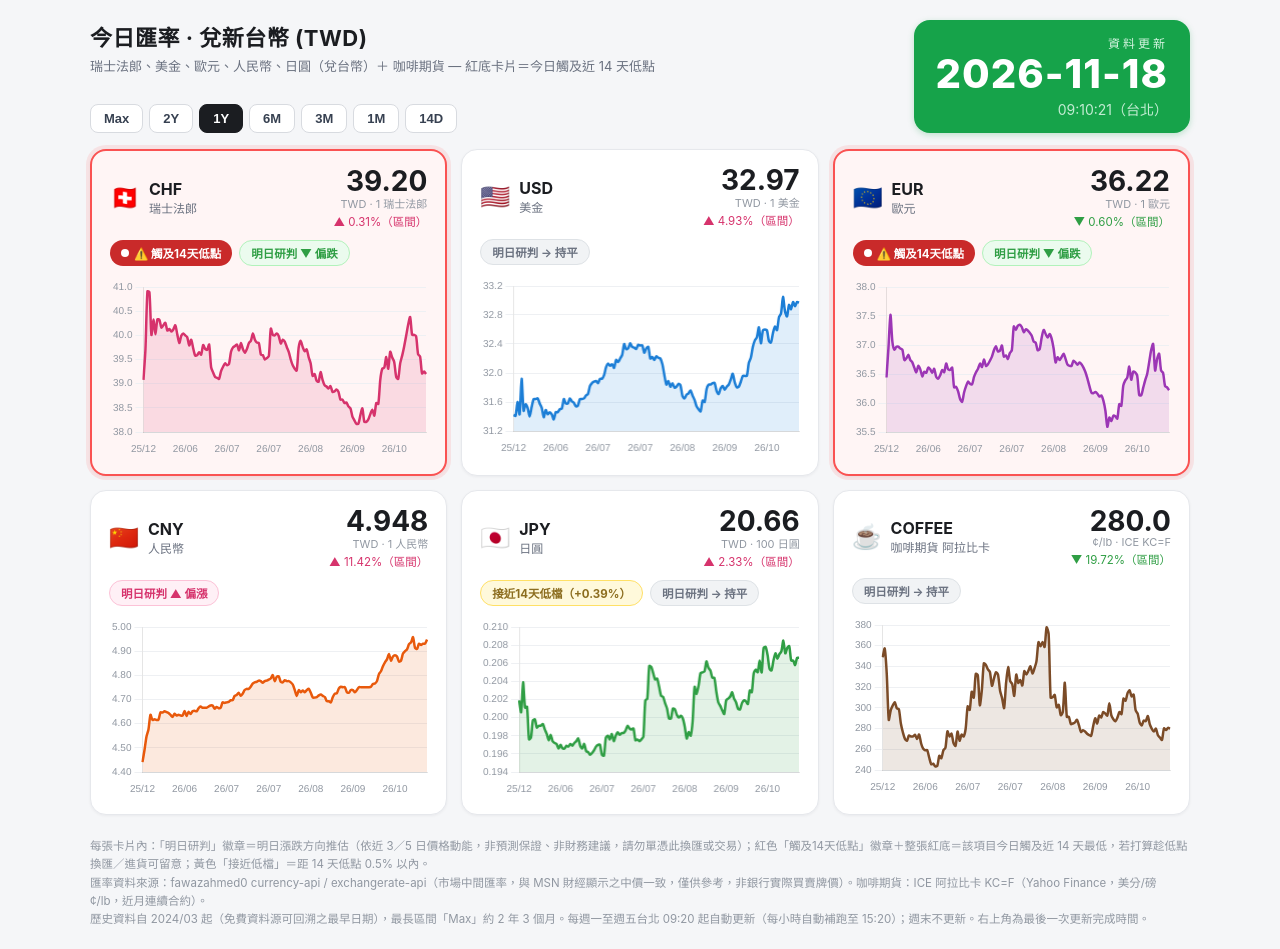
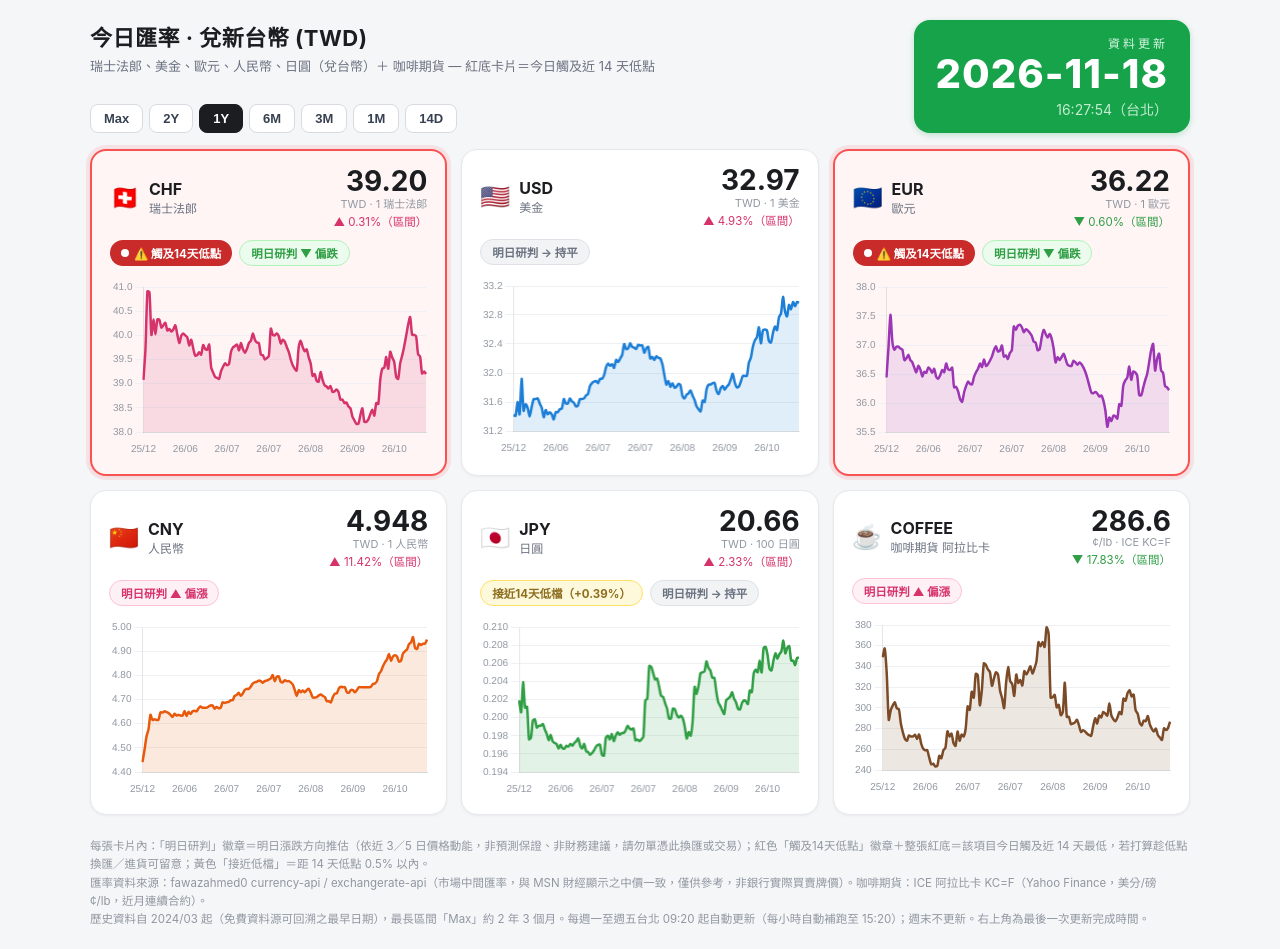
Before and after one commit to brianchen222/fx-twd, a plain HTML site: page index.html in a window 1280 px wide. Drawn offline with nearby package versions, Linux system fonts and the light colour scheme.

Commit message:
Auto update FX/Coffee

```diff
--- a/index.html
+++ b/index.html
@@ -58,7 +58,7 @@ footer { margin-top:22px; font-size:11.5px; color:#9097a1; line-height:1.6; }
     <div class="stamp">
       <div class="lab">資料更新</div>
       <div class="big" id="stampDate">2026-11-18</div>
-      <div class="time" id="stampTime">09:10:21（台北）</div>
+      <div class="time" id="stampTime">16:27:54（台北）</div>
     </div>
   </div>
 
@@ -79,7 +79,7 @@ const SERIES = {
   EUR: {flag:"🇪🇺", name:"歐元",     color:"#9c36b5", dp:2, unit:"1 歐元",   data:[34.28,34.79,34.94,35.37,34.81,33.97,34.3,36.27,34.07,34.48,34.27,35.81,35.76,35.49,36.44,36.95,37.52,37.05,36.92,36.97,36.97,36.94,36.92,36.74,36.77,36.83,36.74,36.7,36.61,36.53,36.64,36.58,36.46,36.54,36.52,36.61,36.58,36.52,36.59,36.45,36.42,36.48,36.57,36.53,36.68,36.58,36.57,36.61,36.27,36.28,36.2,36.07,36.02,36.18,36.29,36.37,36.33,36.32,36.45,36.53,36.59,36.68,36.62,36.75,36.64,36.67,36.73,36.8,36.91,36.98,36.89,36.9,36.99,36.8,36.82,36.76,36.86,36.91,37.32,37.26,37.33,37.35,37.31,37.22,37.27,37.25,37.21,37.16,37.06,37.04,36.91,36.93,37.13,37.26,37.19,37.13,37.19,37.11,36.94,36.7,36.79,36.74,36.79,36.85,36.76,36.66,36.64,36.64,36.73,36.7,36.66,36.7,36.67,36.61,36.53,36.42,36.29,36.18,36.17,36.19,36.16,36.11,36.13,36.04,35.87,35.59,35.75,35.69,35.78,35.77,35.73,35.98,35.95,36.3,36.39,36.44,36.63,36.4,36.54,36.53,36.47,36.14,36.13,36.26,36.39,36.5,36.7,36.91,37.02,36.56,36.76,36.85,36.56,36.52,36.29,36.27,36.22]},
   CNY: {flag:"🇨🇳", name:"人民幣",   color:"#e8590c", dp:3, unit:"1 人民幣", data:[4.391,4.507,4.468,4.509,4.493,4.495,4.519,4.411,4.162,4.086,4.165,4.292,4.278,4.326,4.441,4.49,4.546,4.576,4.637,4.615,4.618,4.615,4.617,4.647,4.646,4.651,4.648,4.644,4.636,4.628,4.641,4.634,4.637,4.634,4.633,4.652,4.632,4.649,4.64,4.651,4.653,4.651,4.664,4.671,4.666,4.666,4.666,4.671,4.675,4.675,4.662,4.669,4.664,4.666,4.688,4.686,4.688,4.69,4.697,4.697,4.715,4.719,4.728,4.715,4.724,4.739,4.744,4.744,4.753,4.766,4.771,4.773,4.778,4.776,4.769,4.776,4.778,4.782,4.787,4.801,4.776,4.794,4.796,4.773,4.771,4.78,4.776,4.776,4.771,4.762,4.739,4.715,4.739,4.73,4.737,4.73,4.739,4.744,4.728,4.708,4.708,4.71,4.717,4.721,4.715,4.71,4.693,4.693,4.688,4.71,4.724,4.726,4.746,4.753,4.751,4.751,4.73,4.728,4.739,4.739,4.73,4.739,4.751,4.751,4.751,4.751,4.751,4.751,4.753,4.764,4.766,4.776,4.805,4.817,4.838,4.854,4.866,4.888,4.861,4.878,4.883,4.878,4.857,4.861,4.89,4.9,4.907,4.929,4.936,4.958,4.914,4.909,4.931,4.926,4.931,4.931,4.948]},
   JPY: {flag:"🇯🇵", name:"日圓",     color:"#2f9e44", dp:4, unit:"100 日圓", data:[0.2107,0.2068,0.2018,0.219,0.2101,0.2082,0.2189,0.224,0.2088,0.2036,0.1991,0.2079,0.2059,0.1998,0.2019,0.2006,0.2039,0.2011,0.2012,0.1976,0.1978,0.1997,0.1998,0.1989,0.1991,0.1991,0.1993,0.1987,0.1982,0.1975,0.1981,0.1974,0.1972,0.1971,0.1966,0.197,0.1966,0.1966,0.1969,0.1968,0.1971,0.1969,0.1972,0.1974,0.1977,0.1969,0.1966,0.1971,0.1963,0.1962,0.1959,0.1961,0.1964,0.1968,0.197,0.197,0.1959,0.1958,0.1978,0.198,0.1976,0.1982,0.1974,0.198,0.1984,0.1981,0.1983,0.1983,0.1986,0.1991,0.1988,0.1987,0.1988,0.1975,0.1976,0.1974,0.1976,0.1979,0.2019,0.2021,0.2057,0.2056,0.2049,0.2042,0.2043,0.2034,0.2024,0.2023,0.2016,0.201,0.1999,0.1999,0.201,0.2009,0.2003,0.2,0.2002,0.1999,0.199,0.1977,0.1984,0.198,0.1996,0.2034,0.2026,0.2035,0.2049,0.205,0.2051,0.2062,0.2055,0.2052,0.2044,0.2044,0.2029,0.2017,0.2013,0.2008,0.2004,0.2019,0.2021,0.2023,0.2028,0.2021,0.2017,0.201,0.2009,0.2016,0.2019,0.2018,0.2015,0.203,0.2028,0.2049,0.2053,0.205,0.2063,0.205,0.2077,0.2078,0.2069,0.2054,0.2052,0.2063,0.2071,0.2065,0.207,0.2073,0.2085,0.2071,0.2077,0.2079,0.2063,0.2063,0.2058,0.2066,0.2066]},
-  COFFEE: {flag:"☕", name:"咖啡期貨 阿拉比卡", color:"#7b4b27", dp:1, unit:"ICE KC=F", qlab:"¢/lb", qword:"¢/lb", data:[188.9,222.4,229.2,248.2,321.6,377.9,379.8,342.5,342.5,295.8,396.9,374.9,392,413,348.8,357.3,333.3,288.4,297.8,302.4,305.3,299.5,298.6,284.6,276.2,270.1,268.3,273.4,272.4,272.4,274,269.9,274.3,265.6,260.6,259.1,259.2,251.9,245.5,246.1,243.4,244.1,253.8,251.4,259.1,261.4,277.3,272.5,275.1,266,263.3,277.1,268.3,274.2,272.4,279.8,301.4,298,315.6,309.8,332.8,331.6,302.5,317.1,343,341.4,337.2,334.5,321.3,328.5,334.4,332,316.6,309.4,299.8,324.5,339.4,325.8,323,311.6,332.1,324.1,326.9,321.6,335.5,332.3,335.8,340.1,333.1,338.1,345.1,363.4,359.5,363.6,358.8,377.8,371.4,309.9,310.3,312.5,300.5,302.9,292.9,295.8,324.3,291.4,291.4,284.3,284.9,286,288.5,283,276.7,278.3,277.1,275,273.7,273,282.2,290,284.9,292.6,290.7,296,294.5,292.5,304.5,292.7,289,287,290.6,296,293.9,309,306.9,314.2,316.9,311.1,312.8,297.6,294.4,285.8,283.1,287.8,287.2,292.1,284,279.8,277.1,280,273.6,271.4,269,280.2,278.6,280.7,280]},
+  COFFEE: {flag:"☕", name:"咖啡期貨 阿拉比卡", color:"#7b4b27", dp:1, unit:"ICE KC=F", qlab:"¢/lb", qword:"¢/lb", data:[188.9,222.4,229.2,248.2,321.6,377.9,379.8,342.5,342.5,295.8,396.9,374.9,392,413,348.8,357.3,333.3,288.4,297.8,302.4,305.3,299.5,298.6,284.6,276.2,270.1,268.3,273.4,272.4,272.4,274,269.9,274.3,265.6,260.6,259.1,259.2,251.9,245.5,246.1,243.4,244.1,253.8,251.4,259.1,261.4,277.3,272.5,275.1,266,263.3,277.1,268.3,274.2,272.4,279.8,301.4,298,315.6,309.8,332.8,331.6,302.5,317.1,343,341.4,337.2,334.5,321.3,328.5,334.4,332,316.6,309.4,299.8,324.5,339.4,325.8,323,311.6,332.1,324.1,326.9,321.6,335.5,332.3,335.8,340.1,333.1,338.1,345.1,363.4,359.5,363.6,358.8,377.8,371.4,309.9,310.3,312.5,300.5,302.9,292.9,295.8,324.3,291.4,291.4,284.3,284.9,286,288.5,283,276.7,278.3,277.1,275,273.7,273,282.2,290,284.9,292.6,290.7,296,294.5,292.5,304.5,292.7,289,287,290.6,296,293.9,309,306.9,314.2,316.9,311.1,312.8,297.6,294.4,285.8,283.1,287.8,287.2,292.1,284,279.8,277.1,280,273.6,271.4,269,280.2,278.6,280.7,286.6]},
 };
 const RANGES = [
   {key:"MAX", label:"Max", days:99999},
```
